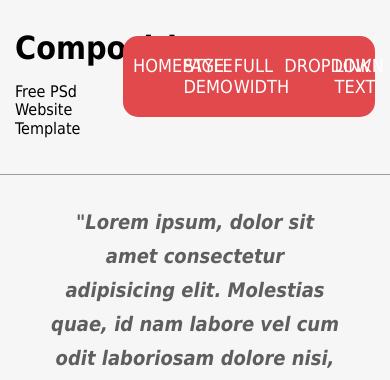
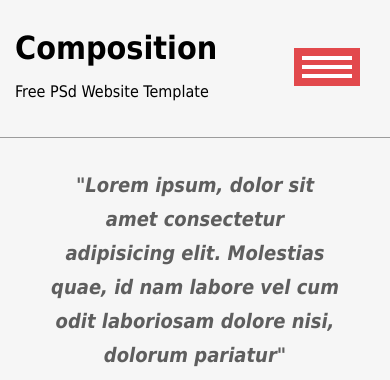
Before and after one commit to abdelgha004/Sass_project, a plain HTML site: page index.html in a window 390 px wide. Shown: the top 380 px of the page. Drawn offline with nearby package versions, Linux system fonts and the light colour scheme.

Commit message:
add medea

```diff
--- a/css/sass/components/_buttons.scss
+++ b/css/sass/components/_buttons.scss
@@ -9,7 +9,31 @@
   text-transform: uppercase;
   font-weight: bold;
   cursor: pointer;
+  @include prefixer(transition, 0.4s, webkit moz o);
   &:hover {
     background-color: $redColor;
   }
 }
+
+.the-toggler {
+  background-color: $redColor;
+  border: none;
+  padding: 8px;
+  cursor: pointer;
+  position: absolute;
+  top: 18px;
+  right: 15px;
+  display: none;
+  @media #{$maxMobile} {
+    display: block;
+  }
+  span {
+    display: block;
+    width: 50px;
+    height: 4px;
+    background-color: #fff;
+    &:not(:last-child){
+      margin-bottom: 5px;
+    }
+  }
+}
--- a/css/sass/layout/_grid.scss
+++ b/css/sass/layout/_grid.scss
@@ -16,7 +16,6 @@
   @media #{$minLarge} {
     width: 1170px;
   }
-
 }
 
 .clearfix {
--- a/css/sass/layout/_header.scss
+++ b/css/sass/layout/_header.scss
@@ -3,8 +3,17 @@
   overflow: hidden;
   border-bottom: 1px solid $greyColor;
   .logo {
-    width: 30%;
-    float: $float-left;
+    position: relative;
+    @media #{$minSmall} {
+      width: 100%;
+      float: none;
+      text-align: center;
+    }
+    @media #{$minMedium} {
+      width: 30%;
+      float: $float-left;
+      text-align: $text-left;
+    }
     h1 {
       margin-bottom: 0;
       margin-top: 10px;
@@ -13,15 +22,33 @@
     }
   }
   .navbar {
-    width: 70%;
-    float: $float-left;
+    overflow: hidden;
     background-color: $redColor;
     border-radius: 15px;
+    @media #{$minSmall} {
+      width: 100%;
+      float: none;
+      margin-top: 30px;
+      display: block !important;
+    }
+    @media #{$minMedium} {
+      width: 70%;
+      float: $float-left;
+      margin-top: 1em;
+    }
+    @media #{$maxMobile} {
+      display: none;
+      border-radius: 0;
+    }
     li {
       width: 20%;
       font-size: 18px;
       float: $float-left;
       text-align: center;
+      @media #{$maxMobile} {
+        float: none;
+        display: block;
+      }
       a {
         text-transform: uppercase;
         display: block;
--- a/index.html
+++ b/index.html
@@ -15,6 +15,11 @@
         <div class="logo">
           <h1>Composition</h1>
           <p>Free PSd Website Template</p>
+          <button class="the-toggler">
+            <span></span>
+            <span></span>
+            <span></span>
+          </button>
         </div>
         <ul class="navbar">
           <li><a href="#">Homepage</a></li>
@@ -187,7 +192,6 @@
       </div>
     </div>
     <div class="clearfix"></div>
-
     <!-- End Lorem Ipsum -->
     <!-- Start Footer -->
     <div class="footer">
@@ -236,8 +240,8 @@
         <div class="contact">
           <h3 class="section-title">Contact us</h3>
           <form action="">
-            <input type="text" name="" placeholder="Name"/>
-            <input type="email" name="" placeholder="Email"/>
+            <input type="text" name="" placeholder="Name" />
+            <input type="email" name="" placeholder="Email" />
             <textarea placeholder="Message"></textarea>
             <input class="main-button" type="submit" value="submit" />
           </form>
@@ -250,5 +254,13 @@
       </div>
     </div>
     <!-- End Footer -->
+    <script src="https://ajax.googleapis.com/ajax/libs/jquery/3.7.1/jquery.min.js"></script>
+    <script>
+      $(function () {
+        $(".the-toggler").on("click", function () {
+          $(".navbar").slideToggle();
+        });
+      });
+    </script>
   </body>
 </html>
```
Also changed, not shown: css/homepage.css.
